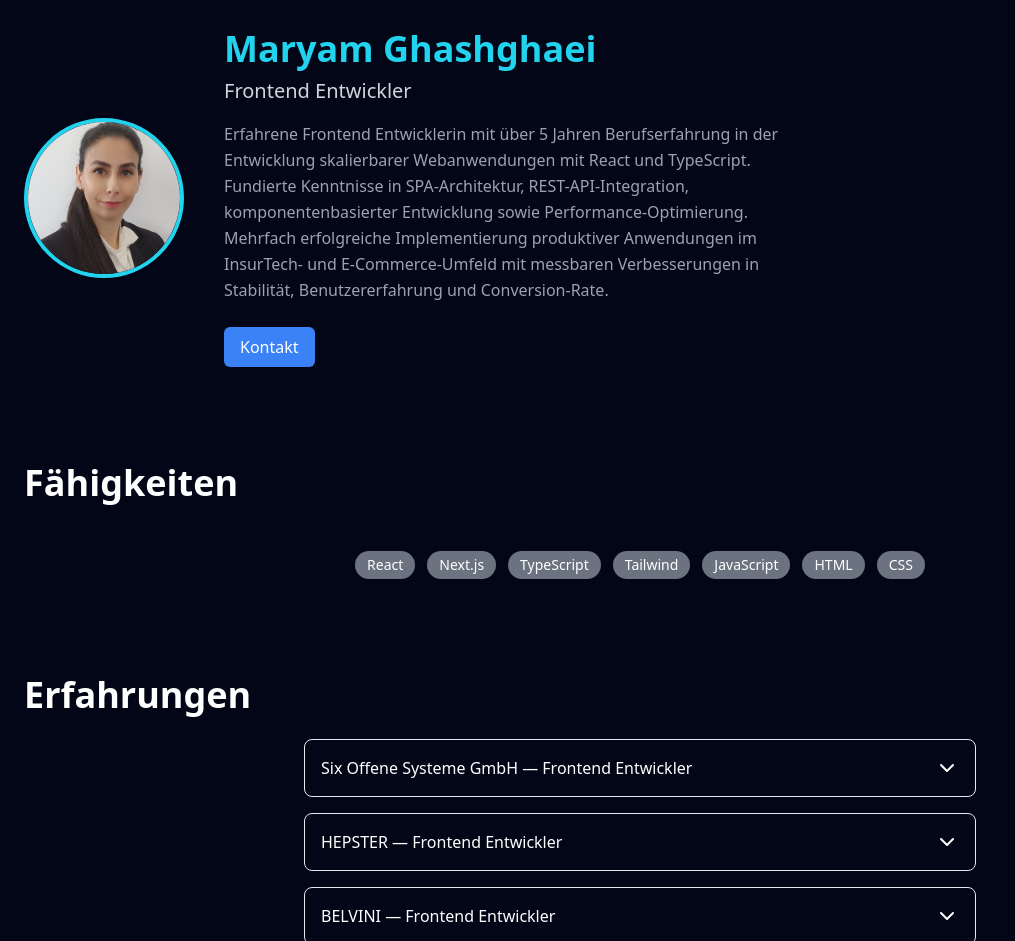
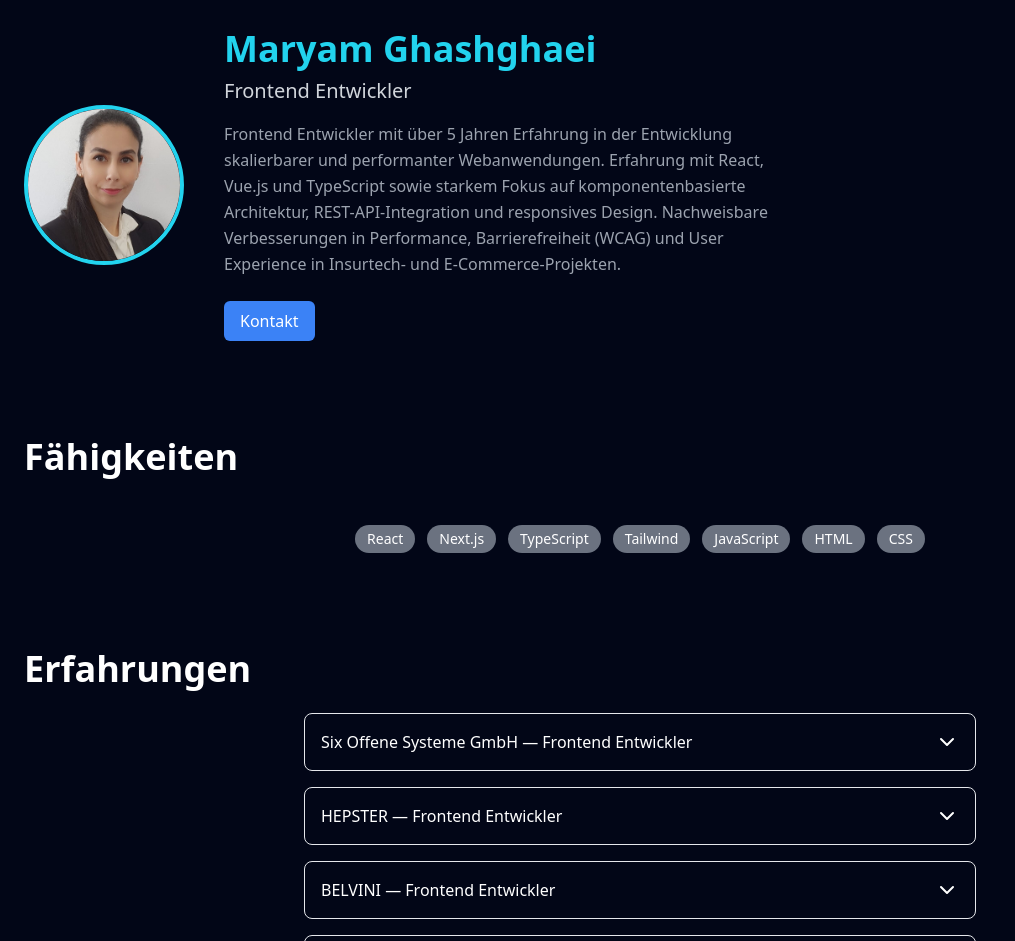
Before and after one commit to ghashghaei/my-portfolio, a Next.js app: page /de in a window 1280 px wide. Shown: the part 131-1072 px from the top of the page, without its empty margins (0-1015 px from the left). Built offline with nearby package versions, Linux system fonts and the light colour scheme.

Commit message:
add experiences

```diff
--- a/app/locale/de.ts
+++ b/app/locale/de.ts
@@ -10,45 +10,68 @@ export const de = {
     skills: "Fähigkeiten",
     experiences: "Erfahrungen",
   },
+
   about: {
     name: "Maryam Ghashghaei",
     role: "Frontend Entwickler",
     description:
-      "Erfahrene Frontend Entwicklerin mit über 5 Jahren Berufserfahrung in der Entwicklung skalierbarer Webanwendungen mit React und TypeScript. Fundierte Kenntnisse in SPA-Architektur, REST-API-Integration, komponentenbasierter Entwicklung sowie Performance-Optimierung. Mehrfach erfolgreiche Implementierung produktiver Anwendungen im InsurTech- und E-Commerce-Umfeld mit messbaren Verbesserungen in Stabilität, Benutzererfahrung und Conversion-Rate.",
+      "Frontend Entwickler mit über 5 Jahren Erfahrung in der Entwicklung skalierbarer und performanter Webanwendungen. Erfahrung mit React, Vue.js und TypeScript sowie starkem Fokus auf komponentenbasierte Architektur, REST-API-Integration und responsives Design. Nachweisbare Verbesserungen in Performance, Barrierefreiheit (WCAG) und User Experience in Insurtech- und E-Commerce-Projekten.",
     contact: "Kontakt",
   },
+
   experience: [
     {
       id: "company1",
       company: "Six Offene Systeme GmbH",
       role: "Frontend Entwickler",
       date: "2024 - Aktuell",
-      description: "Ein Unternehmen mit Fokus auf skalierbare Webanwendungen.",
-      tasks: ["UI mit React entwickelt", "Mit APIs gearbeitet"],
+      description: "Entwicklung skalierbarer, datengetriebener Webanwendungen.",
+      tasks: [
+        "Entwicklung moderner Frontends mit Vue.js",
+        "Aufbau wiederverwendbarer komponentenbasierter UI-Architektur",
+        "Integration von REST APIs in Frontend-Systeme",
+        "Zusammenarbeit mit Backend- und Design-Teams",
+        "Optimierung der Performance für datenintensive Anwendungen",
+      ],
     },
     {
       id: "company2",
       company: "HEPSTER",
       role: "Frontend Entwickler",
       date: "2021 - 2023",
-      description: "Unternehmen für Webanwendungen.",
-      tasks: ["UI mit Vue.js entwickelt", "Mit APIs gearbeitet"],
+      description: "Insurtech-Startup für digitale Versicherungsprodukte.",
+      tasks: [
+        "Entwicklung skalierbarer Frontend-Anwendungen",
+        "Aufbau und Pflege eines Design Systems mit Storybook",
+        "Umsetzung pixelgenauer responsiver Benutzeroberflächen",
+        "Performance-Optimierung mit Lighthouse und Lazy Loading",
+        "Verbesserung der Barrierefreiheit gemäß WCAG",
+        "Zusammenarbeit mit UX/UI-Designern und Backend-Teams",
+      ],
     },
     {
       id: "company3",
       company: "BELVINI",
       role: "Frontend Entwickler",
       date: "2020 - 2021",
-      description: "Unternehmen für Webanwendungen.",
-      tasks: ["UI mit Vue.js entwickelt", "Mit APIs gearbeitet"],
+      description: "E-Commerce-Plattform für Weinhandel.",
+      tasks: [
+        "Entwicklung und Optimierung des E-Commerce-Frontends",
+        "Umsetzung responsiver, geräteübergreifender UI",
+        "Verbesserung von User Flows und Conversion-Rate",
+      ],
     },
     {
       id: "company4",
       company: "SON Corporate Group",
       role: "Frontend Entwickler",
       date: "2017 - 2020",
-      description: "Unternehmen für Webanwendungen.",
-      tasks: ["UI mit Angular entwickelt", "Mit APIs gearbeitet"],
+      description: "Entwicklung interner Webanwendungen.",
+      tasks: [
+        "Entwicklung interner Webanwendungen",
+        "Verbesserung von UI/UX und Benutzerfreundlichkeit",
+        "Optimierung der Frontend-Performance",
+      ],
     },
   ],
 };
--- a/app/locale/en.ts
+++ b/app/locale/en.ts
@@ -10,23 +10,28 @@ export const en = {
     skills: "Skills",
     experiences: "Experiences",
   },
+
   about: {
     name: "Maryam Ghashghaei",
     role: "Frontend Developer",
     description:
-      "Spearheaded the delivery of scalable engineering solutions for web applications using React, JavaScript, and TypeScript, contributing to 8+ successful production deployments across insurtech and e-commerce domains. Leveraged SPA architecture, REST API integrations, component-driven development, and CI/CD pipelines to enhance performance, accessibility (WCAG), and responsive design standards, improving system stability, user engagement, and operational efficiency by up to 30%. Backed by 5+ years of experience in performance optimization, testing strategies, and cross-functional collaboration within Agile environments.",
+      "Frontend Developer with 5+ years of experience building scalable and high-performance web applications. Skilled in React, Vue.js, and TypeScript with a strong focus on component-based architecture, REST API integration, and responsive design. Proven track record of improving performance, accessibility (WCAG), and user experience across insurtech and e-commerce platforms.",
     contact: "Contact Me",
   },
+
   experience: [
     {
       id: "company1",
       company: "Six Offene Systeme GmbH",
       role: "Frontend Engineer",
       date: "2024 - Present",
-      description: "A company focused on scalable web applications.",
+      description: "Building scalable, data-driven web applications.",
       tasks: [
-        "Built reusable components",
-        "implemented performance optimizations",
+        "Developed modern frontends using Vue.js",
+        "Built reusable component-based UI architecture",
+        "Integrated REST APIs into frontend systems",
+        "Collaborated with backend and design teams",
+        "Optimized performance for data-heavy applications",
       ],
     },
     {
@@ -34,27 +39,38 @@ export const en = {
       company: "HEPSTER",
       role: "Frontend Engineer",
       date: "2021 - 2023",
-      description: "Fast growing startup.",
-      tasks: ["Built reusable components", "Worked with designers"],
+      description: "Insurtech startup focused on digital insurance products.",
+      tasks: [
+        "Developed scalable frontend applications",
+        "Built and maintained a design system with Storybook",
+        "Implemented pixel-perfect responsive UI",
+        "Improved performance using Lighthouse and lazy loading",
+        "Enhanced accessibility following WCAG standards",
+        "Collaborated with UX/UI designers and backend teams",
+      ],
     },
     {
       id: "company3",
       company: "BELVINI",
       role: "Frontend Engineer",
       date: "2020 - 2021",
-      description: "Fast growing startup.",
-      tasks: ["Designed a modular client dashboard ", "Worked with designers"],
+      description: "E-commerce platform for wine retail.",
+      tasks: [
+        "Developed and optimized e-commerce frontend",
+        "Implemented responsive cross-device UI",
+        "Improved user flows and conversion rates",
+      ],
     },
     {
       id: "company4",
       company: "SON Corporate Group",
       role: "Frontend Developer",
       date: "2017 - 2020",
-      description: "A company focused on scalable web applications.",
+      description: "Internal web applications development.",
       tasks: [
-        "Developed responsive UI with React",
-        "Worked with TypeScript and APIs",
-        "Improved performance",
+        "Developed internal web applications",
+        "Improved UI/UX and usability",
+        "Optimized frontend performance",
       ],
     },
   ],
```
